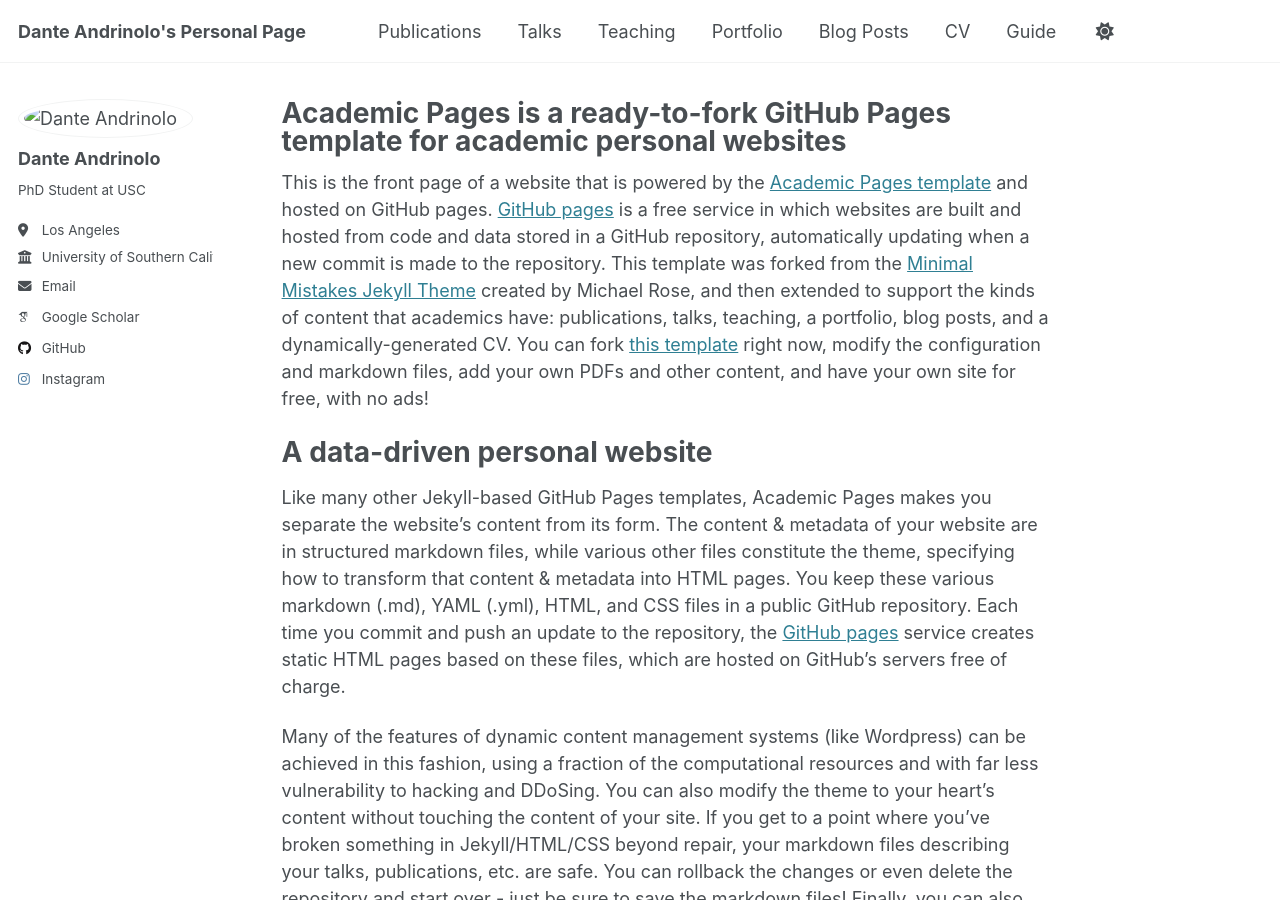
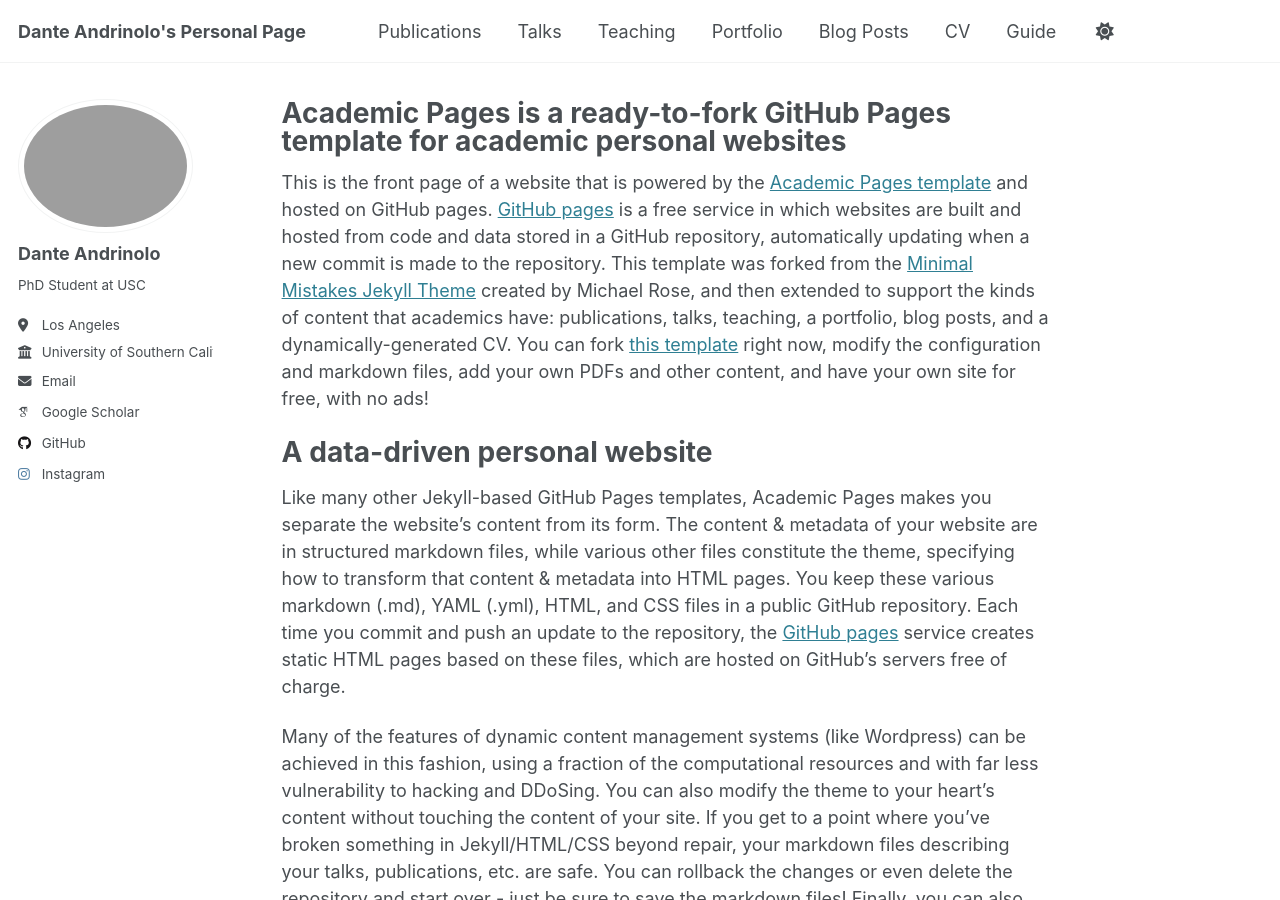
Before and after one commit to danteandrinolo/danteandrinolo.github.io, a Jekyll site: the page built from _pages/about.md, in a window 1280 px wide and 900 px high. Built offline with Jekyll 4.4.1, drawn with Linux system fonts in a browser that asks for light colours; some web fonts are replaced.

Commit message:
Update _config.yml

```diff
--- a/_config.yml
+++ b/_config.yml
@@ -22,7 +22,7 @@
 #               Additional customization can be done by editing /_includes/author-profile.html
 author:
   # Biographic information
-  avatar           : "profile.png"
+  avatar           : "20241112_171839.png"
   name             : "Dante Andrinolo"
   pronouns         : # example: "she/her"
   bio              : "PhD Student at USC"
```
